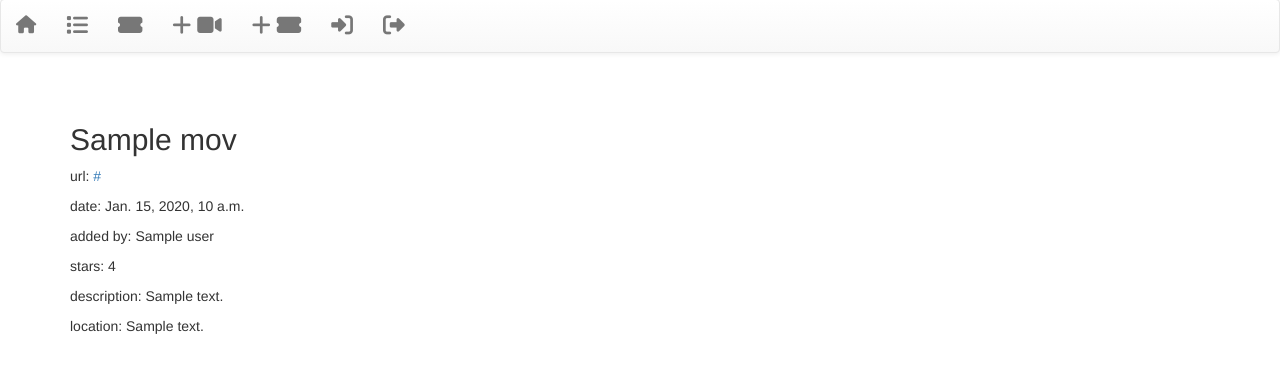
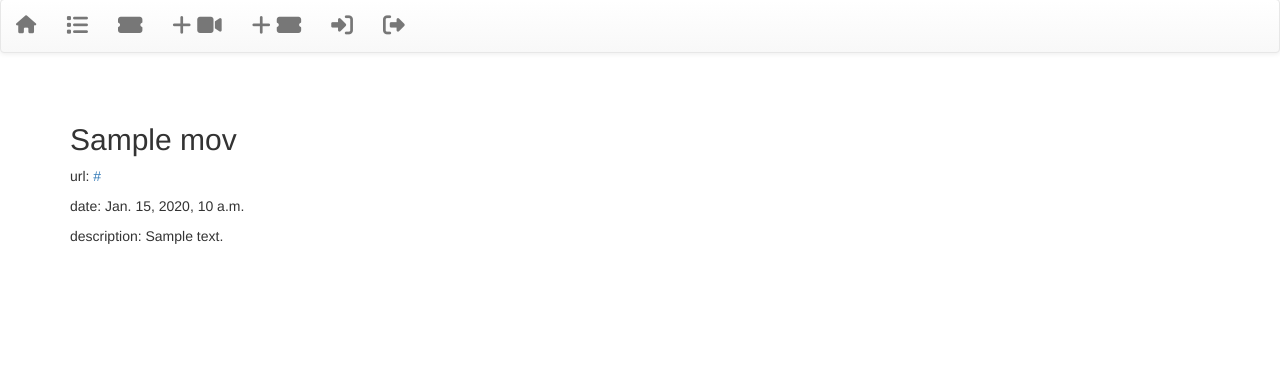
Before and after one commit to carolinaferraz/itc172, a Django app: template py-env/movies/movieapp/templates/movieapp/moviedetails.html in a window 1280 px wide. Shown: the part 226-599 px from the top of the page. Run offline with Django 3.2, Linux system fonts and the light colour scheme; the template is opened without the code that fills it: most values are stand-ins (such as "Sample title", 1, 10 or a date in 2020); some libraries are stand-ins or nearby versions.

Commit message:
movieapp

```diff
--- a/py-env/movies/movieapp/models.py
+++ b/py-env/movies/movieapp/models.py
@@ -7,7 +7,6 @@ class Movie (models.Model):
     date=models.DateField()
     url=models.URLField()
     description=models.CharField(max_length=255, blank=True)
-    rating=models.SmallIntegerField()
 
     def __str__(self):
         return self.title
--- a/py-env/movies/movieapp/templates/movieapp/moviedetails.html
+++ b/py-env/movies/movieapp/templates/movieapp/moviedetails.html
@@ -4,9 +4,7 @@
 
 <p>url: <a href="{{ mov.url }}">{{ mov.url }}</a></p>
 <p>date: {{ mov.date }}</p>
-<p>added by: {{ mov.user }}</p>
-<p>stars: {{ mov.rating }}</p>
+
 <p>description: {{ mov.description }}</p>
 
-<p>location: {{ mov.description }}</p>
 {% endblock  %}
--- a/py-env/movies/movieapp/views.py
+++ b/py-env/movies/movieapp/views.py
@@ -16,7 +16,7 @@ def gettheaters(request):
 
 def getdetails(request, id):
     mov=get_object_or_404(Movie, pk=id)
-    movtheater=Theater.objects.filter(user_id=id)
+    movtheater=Theater.objects.filter(id=id)
     context={
         'mov': mov,
         'movtheater':movtheater,
```
Also changed, not shown: py-env/movies/movieapp/migrations/0001_initial.py.
